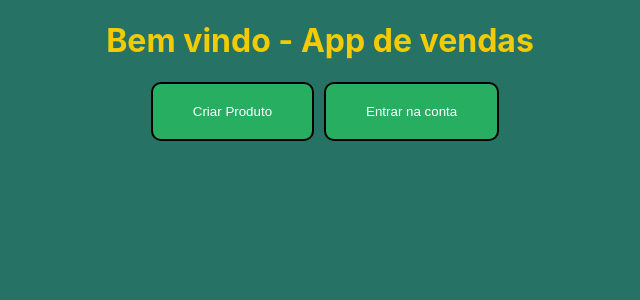
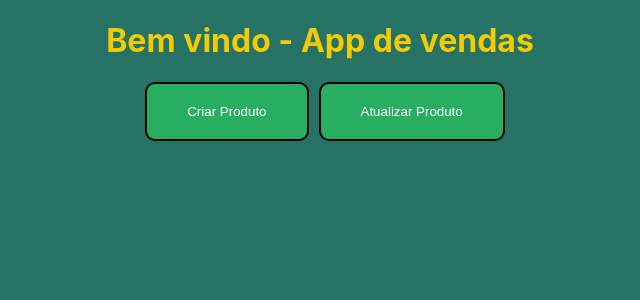
Before and after one commit to matheusarlindo-aluno/React-Atacadinho, a React (Create React App) app: page /admin in a window 1280 px wide. Shown: the top 300 px of the page, without its empty margins (320-960 px from the left). Built offline with nearby package versions, Linux system fonts and the light colour scheme.

Commit message:
Update Product

```diff
--- a/src/components/AdminUser.js
+++ b/src/components/AdminUser.js
@@ -13,7 +13,7 @@ function Admin() {
         <div className="App">
             <h1>Bem vindo - App de vendas</h1>
             <input className='botao-cad' type='button' value="Criar Produto" onClick={onClickCriarProduto} />
-            <input className='botao-cad' type='button' value="Entrar na conta" onClick={onClickAtualizarProduto} />
+            <input className='botao-cad' type='button' value="Atualizar Produto" onClick={onClickAtualizarProduto} />
         </div>
     );
 }
--- a/src/index.js
+++ b/src/index.js
@@ -12,6 +12,7 @@ import LoginUser from './components/LoginUser';
 import LoginAdmin from "./components/LoginAdmin";
 import AdminUser from "./components/AdminUser";
 import FormProduto  from "./components/criarProduto";
+import FormProdutoAtualizar from "./components/atualizarProduto";
 
 const root = ReactDOM.createRoot(document.getElementById('root'));
 root.render(
@@ -27,6 +28,7 @@ root.render(
           <Route path='/admin-login' element={<LoginAdmin/>}></Route>
           <Route path='/admin' element={<AdminUser/>}></Route>
           <Route path='/criarProduto' element={<FormProduto/>}></Route>
+          <Route path='/atualizarProduto' element={<FormProdutoAtualizar/>}></Route>
         </Routes>
       </BrowserRouter>
 
```
